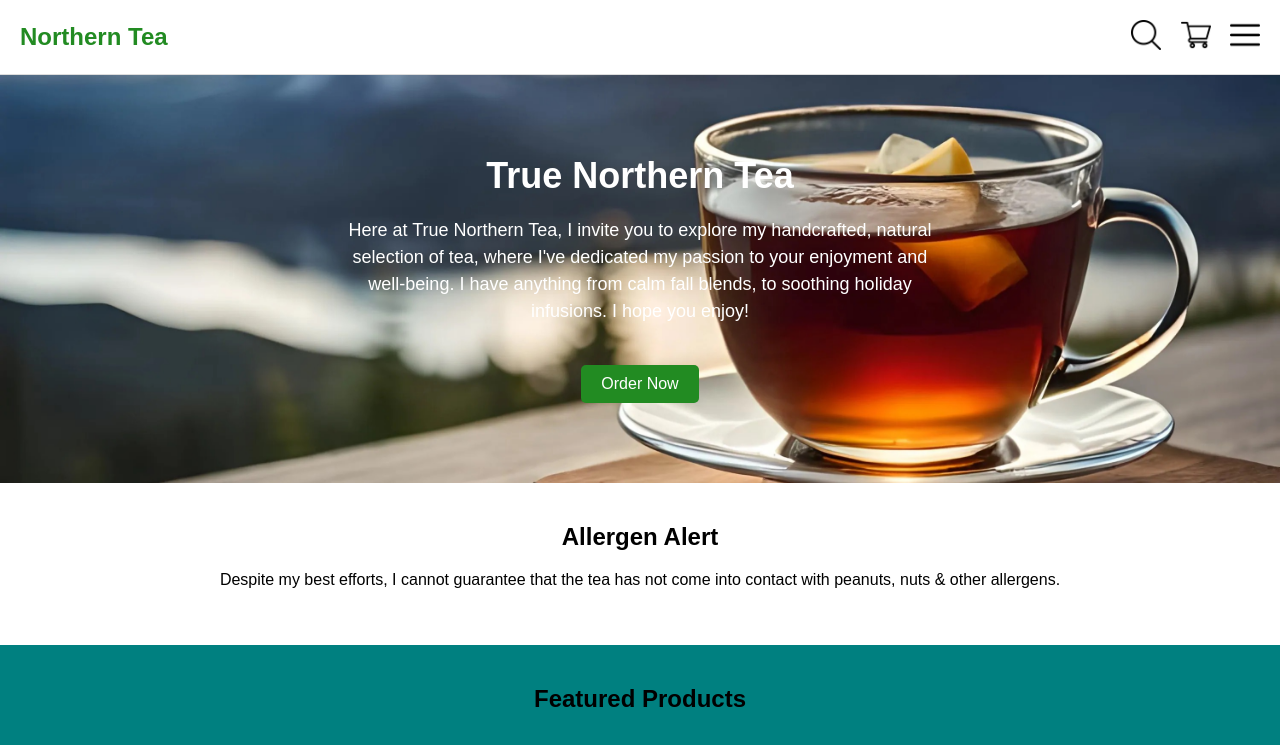
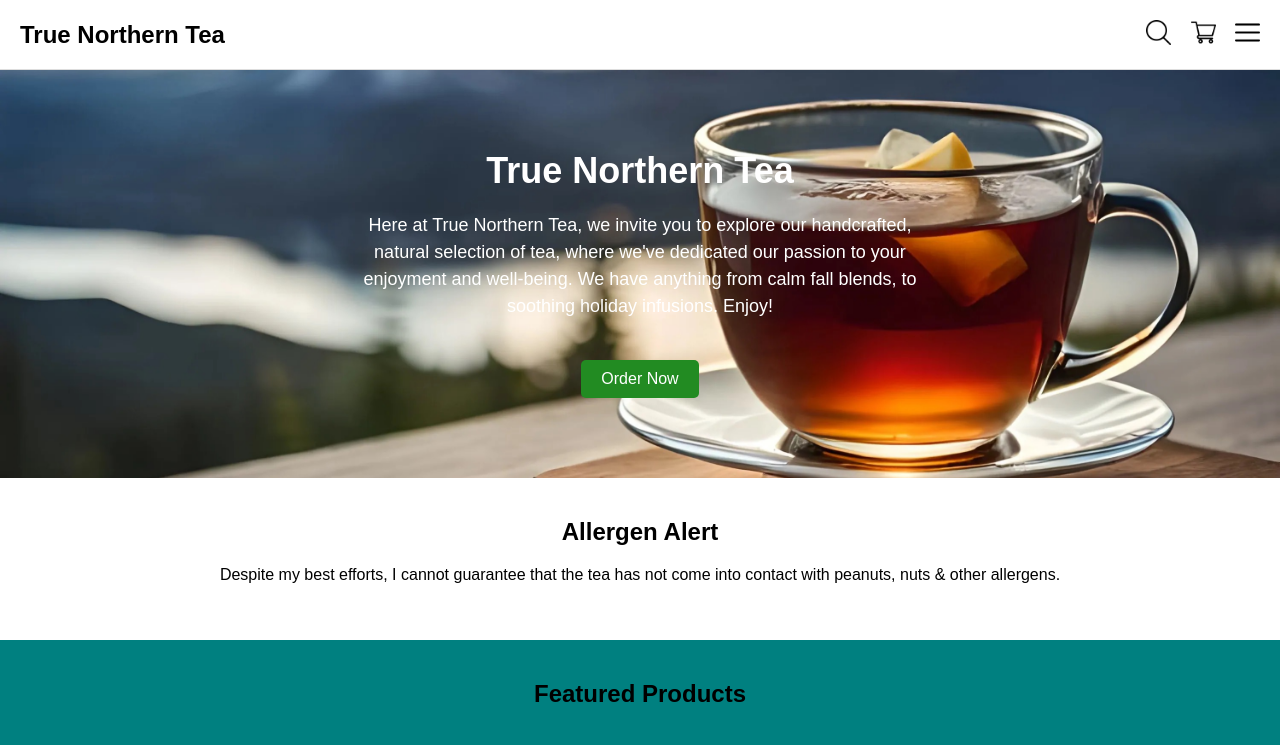
Before and after one commit to SirFloppyArms/True-Northern-Tea, a plain HTML site: page index.html in a window 1280 px wide. Shown: the top 745 px of the page. Drawn offline with Linux system fonts and the light colour scheme.

Commit message:
Update index.html

```diff
--- a/index.html
+++ b/index.html
@@ -10,11 +10,11 @@
 
             <!-- HEADER -->
             <header style="background-color: white;">
-                <h1 style="color: forestgreen; float: left;">Northern Tea</h1>
+                <h1 style="color: black; float: left;">True Northern Tea</h1>
                 <div style="float: right; position: relative;">
-                    <img src="search-icon.png" alt="Search Icon" style="height: 30px; width: 30px;">
-                    <img src="cart-icon.png" alt="Cart Icon" style="height: 30px; width: 30px;">
-                    <img id="menu-icon" src="menu-icon.png" alt="Menu Icon" style="height: 30px; width: 30px; cursor: pointer;">
+                    <img src="search-icon.png" alt="Search Icon" style="height: 25px; width: 25px;">
+                    <img src="cart-icon.png" alt="Cart Icon" style="height: 25px; width: 25px;">
+                    <img id="menu-icon" src="menu-icon.png" alt="Menu Icon" style="height: 25px; width: 25px; cursor: pointer;">
 
                     <!-- Dropdown Menu (hidden by default) -->
                     <div id="dropdown-menu" style="display: none; position: absolute; top: 40px; right: 0; background-color: white; border: 1px solid #ddd; width: 150px;">
@@ -32,9 +32,9 @@
             <section style="background-image: url('banner.jpg'); color: white; text-align: center;" id="section1">
                 <h2>True Northern Tea</h2>
                 <p>
-                    Here at True Northern Tea, I invite you to explore my handcrafted, natural selection of tea,
-                    where I've dedicated my passion to your enjoyment and well-being.
-                    I have anything from calm fall blends, to soothing holiday infusions. I hope you enjoy!
+                    Here at True Northern Tea, we invite you to explore our handcrafted, natural selection of tea,
+                    where we've dedicated our passion to your enjoyment and well-being.
+                    We have anything from calm fall blends, to soothing holiday infusions. Enjoy!
                 </p>
                 <button>Order Now</button>
             </section>
```
